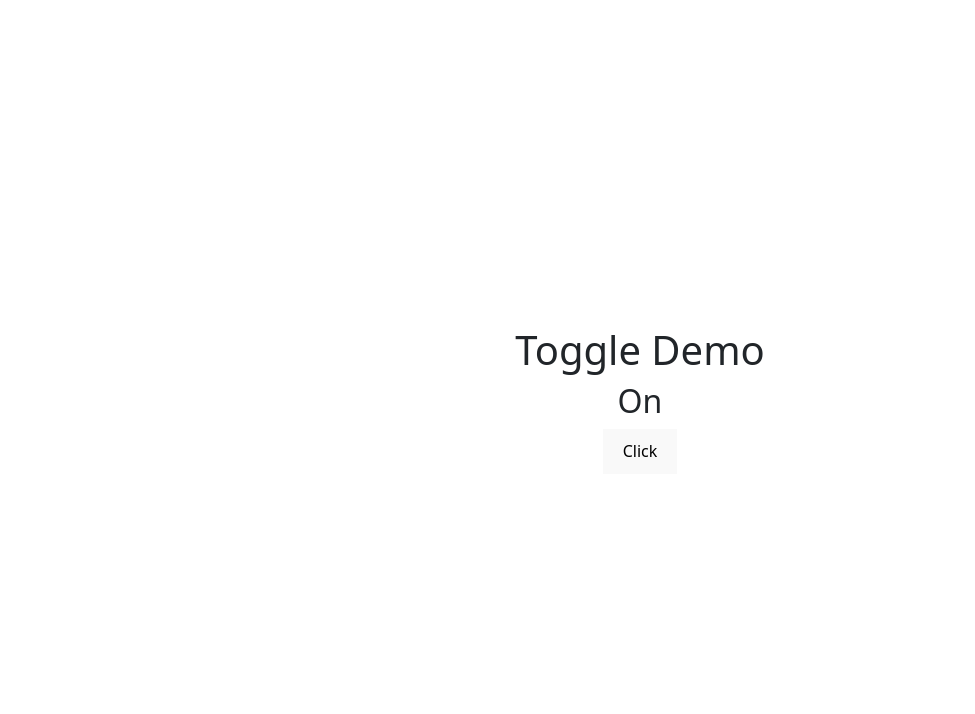
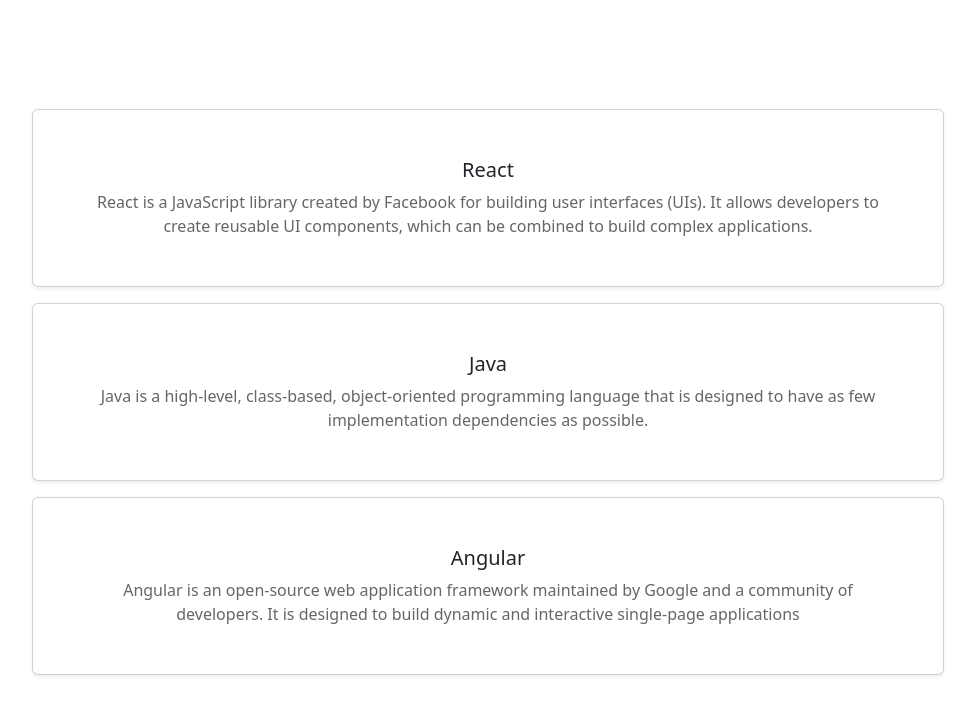
Before and after one commit to ShawoorAyyoob/React, a React (Vite) app: page / in a window 1280 px wide. Shown: the top 714 px of the page, without its empty margins (0-975 px from the left). Built offline with nearby package versions, Linux system fonts and the light colour scheme.

Commit message:
Assignment

```diff
--- a/src/App.tsx
+++ b/src/App.tsx
@@ -15,6 +15,7 @@
 import NameInput from "./Components/NameInput";
 import ToggleButton from "./Components/ToggleSwitch";
 import Greeting from "./Components/Greetings";
+import ArticleList from "./Components/ArticleList";
 
 function App() {
 //   return (
@@ -23,8 +24,26 @@
 //       <Greeting>Lorem, ipsum dolor sit amet consectetur adipisicing elit. Incidunt optio molestias tempora? Pariatur non dignissimos recusandae, quibusdam, qui.</Greeting>
 //     </div>
 //   );
+ const articles = [
+    {
+      title: "React",
+      body: "React is a JavaScript library created by Facebook for building user interfaces (UIs). It allows developers to create reusable UI components, which can be combined to build complex applications."
+    },
+    {
+      title: "Java",
+      body: "Java is a high-level, class-based, object-oriented programming language that is designed to have as few implementation dependencies as possible."
+    },
+    {
+      title: "Angular",
+      body: "Angular is an open-source web application framework maintained by Google and a community of developers. It is designed to build dynamic and interactive single-page applications"
+    },
+  ];
 return(
-  <Toggle/>
+  <div>
+        {articles.map((article) => (
+          <ArticleList title={article.title}>{article.body}</ArticleList>
+        ))}
+  </div>
 )
 }
 
--- /dev/null
+++ b/src/Components/Article.css
@@ -0,0 +1,27 @@
+.card {
+    transition: transform 0.3s ease, box-shadow 0.3s ease;
+    border-radius: 8px;
+    overflow: hidden;
+    background-color: #fff;
+    border: 1px solid #e0e0e0;
+}
+
+.card:hover {
+    transform: translateY(-5px);
+    box-shadow: 0 8px 16px rgba(0, 0, 0, 0.1);
+}
+
+.card-body {
+    padding: 20px;
+}
+
+.card-title {
+    font-size: 1.25rem;
+    margin-bottom: 10px;
+    color: #333;
+}
+
+.card-text {
+    font-size: 1rem;
+    color: #666;
+}
--- /dev/null
+++ b/src/Components/ArticleList.tsx
@@ -0,0 +1,16 @@
+import './Article.css';
+interface ArticleProps {
+    title: string;
+    children: string;
+}
+const Article = ({ title, children }: ArticleProps) => {
+    return (
+        <div className="card shadow-sm w-75 mb-3">
+            <div className="card-body">
+                <h5 className="card-title">{title}</h5>
+                <p className="card-text">{children}</p>
+            </div>
+        </div>
+    )
+}
+export default Article;
```
